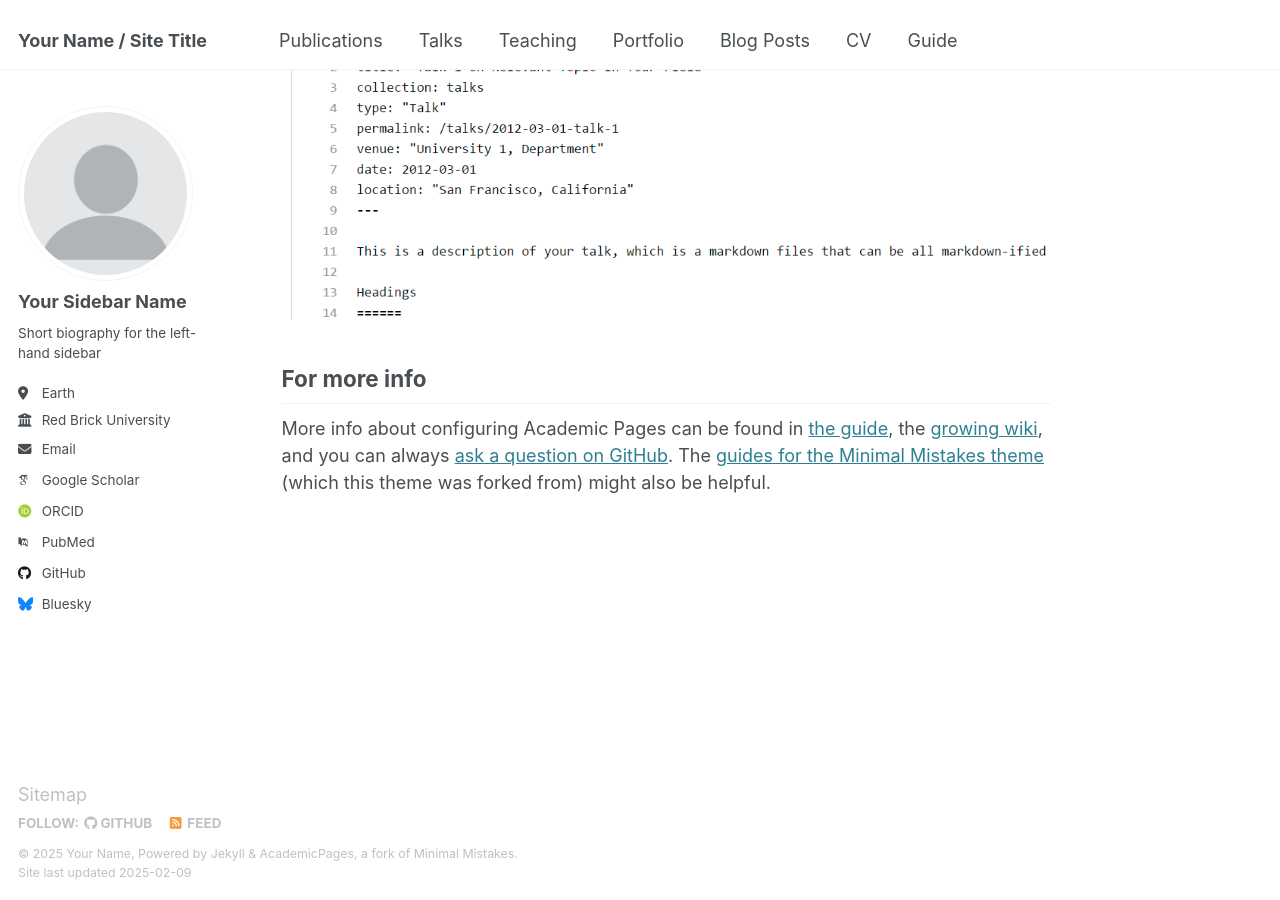
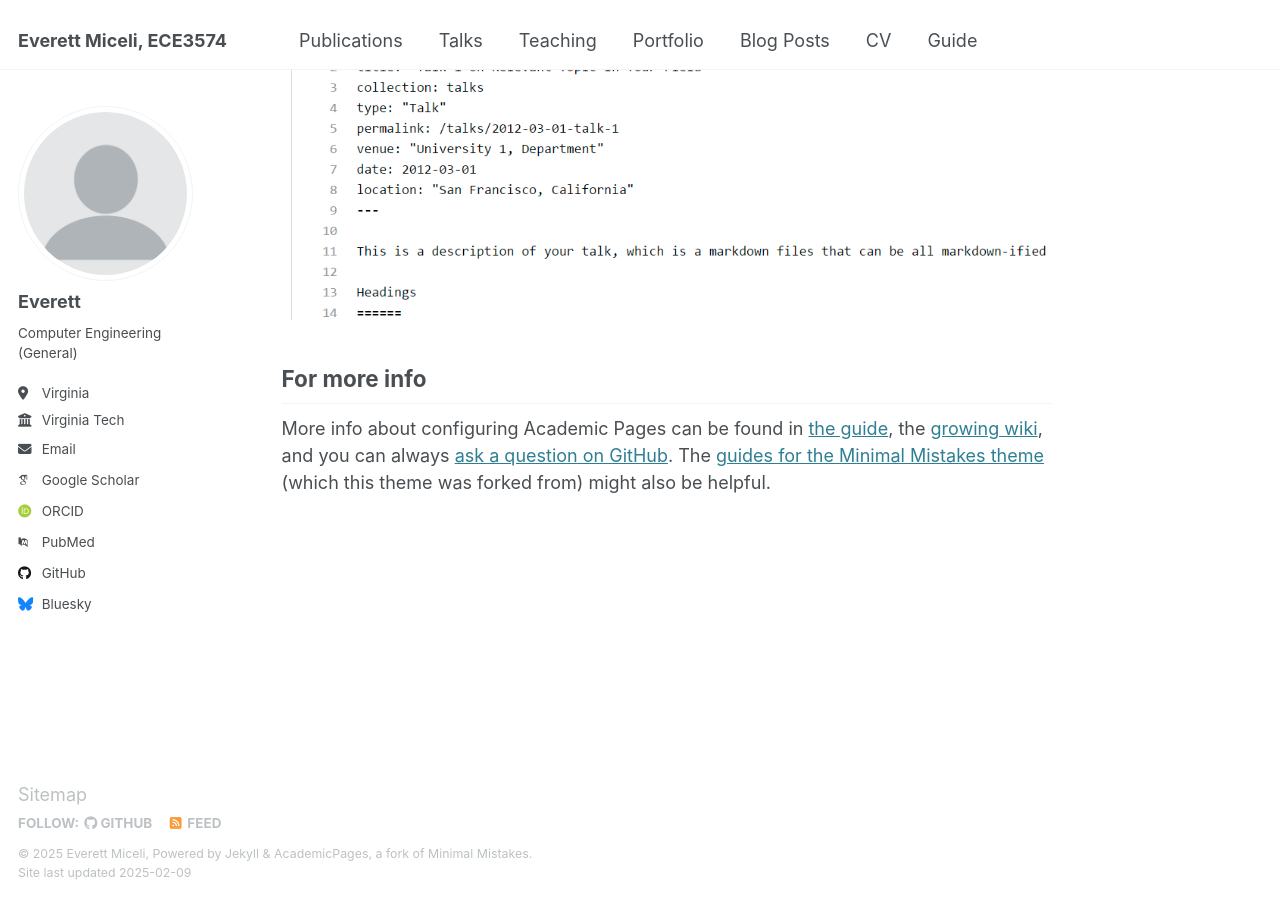
Before and after one commit to everettmiceli67/everettmiceli67.github.io, a Jekyll site: the page built from _pages/about.md, in a window 1280 px wide and 900 px high, scrolled down 2642 px. Built offline with Jekyll 4.4.1, drawn with Linux system fonts in a browser that asks for light colours; some web fonts are replaced.

Commit message:
Update _config.yml

```diff
--- a/_config.yml
+++ b/_config.yml
@@ -9,13 +9,13 @@
 # Basic Site Settings
 locale                   : "en-US"
 site_theme               : "default"
-title                    : "Your Name / Site Title"
+title                    : "Everett Miceli, ECE3574"
 title_separator          : "-"
-name                     : &name "Your Name"
-description              : &description "personal description"
-url                      : https://academicpages.github.io # the base hostname & protocol for your site e.g. "https://[your GitHub username].github.io"
+name                     : &name "Everett Miceli"
+description              : &description "Applied Software Design"
+url                      : https://everettmiceli67.github.io # the base hostname & protocol for your site e.g. "https://[your GitHub username].github.io"
 baseurl                  : "" # the subpath of your site, e.g. "/blog"
-repository               : "academicpages/academicpages.github.io"
+repository               : "everettmiceli67/everettmiceli67.github.io"
 
 # Site Author - The following control what appear as part of the author content on the side bar.
 #               If a field is blank the icon and link will not appear, otherwise it will be shown.
@@ -23,21 +23,21 @@ repository               : "academicpages/academicpages.github.io"
 author:
   # Biographic information
   avatar           : "profile.png"
-  name             : "Your Sidebar Name"
+  name             : "Everett"
   pronouns         : # example: "she/her"
-  bio              : "Short biography for the left-hand sidebar"
-  location         : "Earth"
-  employer         : "Red Brick University"
+  bio              : "Computer Engineering (General)"
+  location         : "Virginia"
+  employer         : "Virginia Tech"
   uri              : # URL
-  email            : "none@example.org"
+  email            : "everettmiceli@vt.edu"
 
   # Academic websites
   arxiv            : # URL - Update with the correct link to your profile
-  googlescholar    : "https://scholar.google.com/citations?user=PS_CX0AAAAAJ"
+  googlescholar    : ""
   impactstory      : # URL
-  orcid            : "http://orcid.org/yourorcidurl"
+  orcid            : ""
   semantic         : # URL
-  pubmed           : "https://www.ncbi.nlm.nih.gov/pubmed/?term=john+snow"
+  pubmed           : ""
   researchgate     : # URL
   scopus           : # URL
 
```
